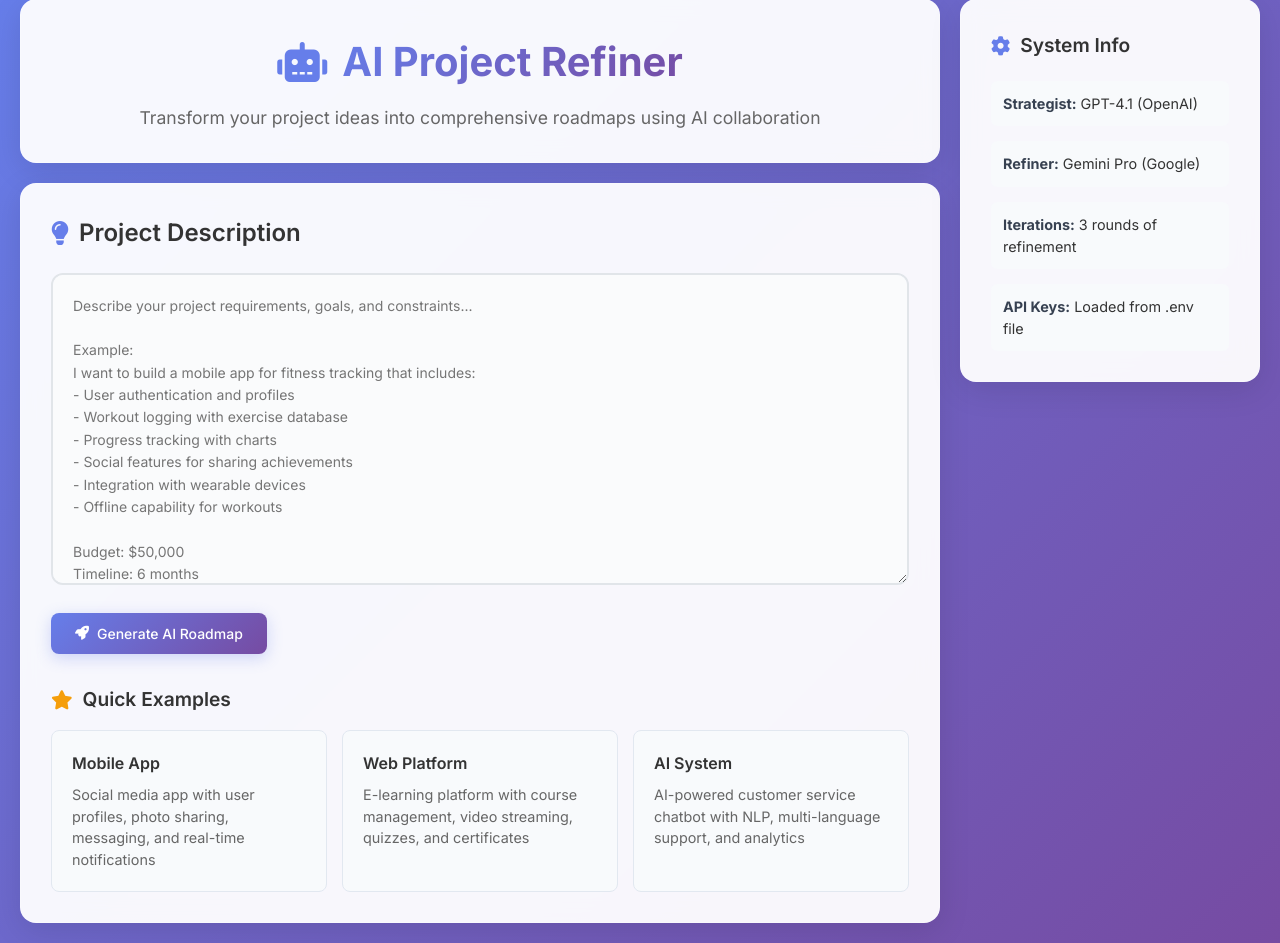
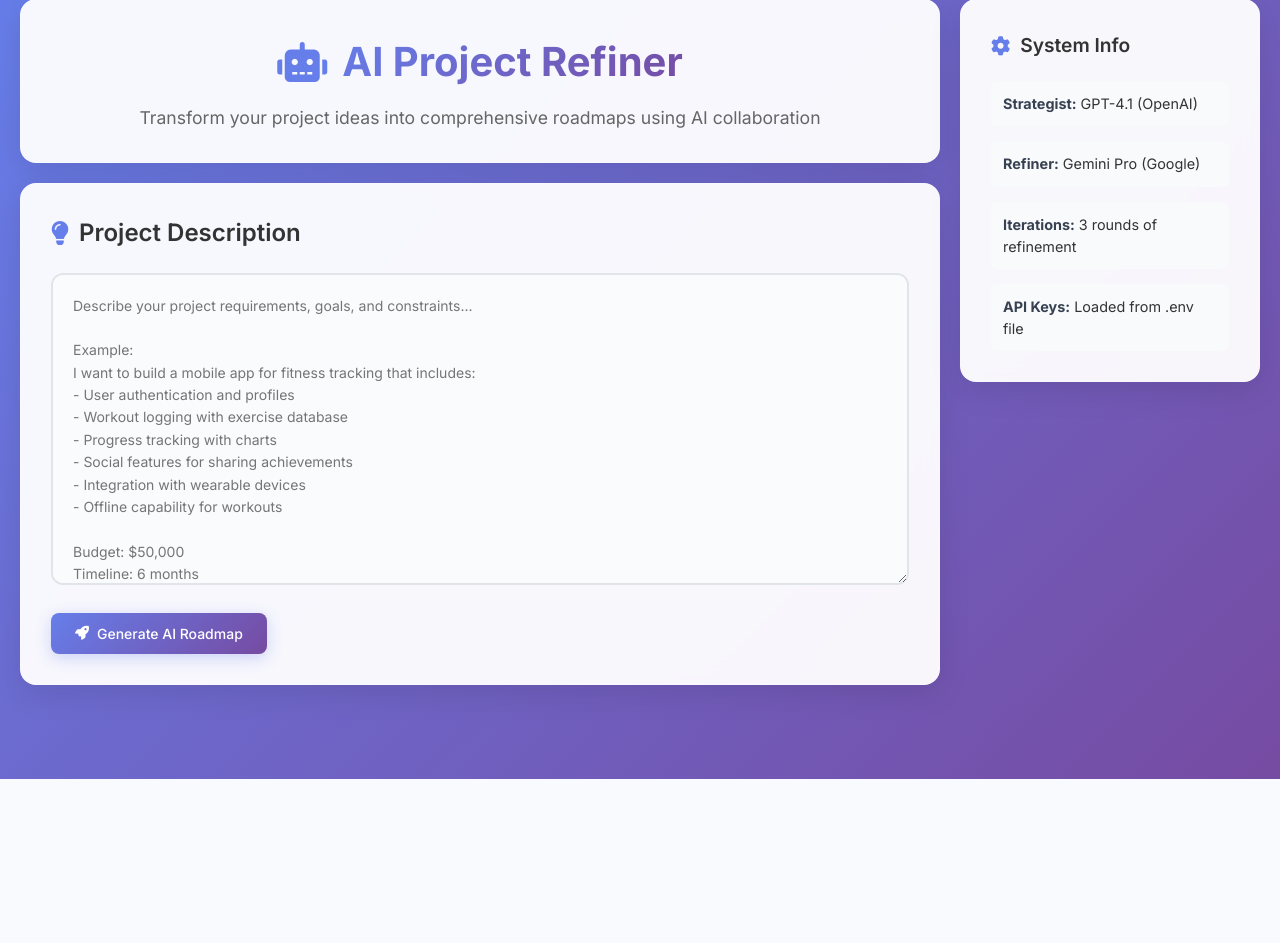
Before and after one commit to Sheeraz-07/roadmap-AI, a Flask app: template templates/index.html in a window 1280 px wide. Shown: the part 21-964 px from the top of the page. After the commit the page ends 800 px from the top, so only its background shows below. Run offline with Flask 3, Linux system fonts and the light colour scheme; the template is opened without the code that fills it, so the values that code supplies are empty; some libraries are stand-ins or nearby versions.

Commit message:
Remove Quick Examples section to match local version without examples

```diff
--- a/templates/index.html
+++ b/templates/index.html
@@ -69,24 +69,6 @@ Target platforms: iOS and Android"
                     </div>
                 </div>
 
-                <!-- Quick Examples -->
-                <div class="examples-section">
-                    <h3><i class="fas fa-star"></i> Quick Examples</h3>
-                    <div class="example-cards">
-                        <div class="example-card" data-example="mobile">
-                            <h4>Mobile App</h4>
-                            <p>Social media app with user profiles, photo sharing, messaging, and real-time notifications</p>
-                        </div>
-                        <div class="example-card" data-example="web">
-                            <h4>Web Platform</h4>
-                            <p>E-learning platform with course management, video streaming, quizzes, and certificates</p>
-                        </div>
-                        <div class="example-card" data-example="ai">
-                            <h4>AI System</h4>
-                            <p>AI-powered customer service chatbot with NLP, multi-language support, and analytics</p>
-                        </div>
-                    </div>
-                </div>
             </div>
 
             <!-- Results Section -->
```
